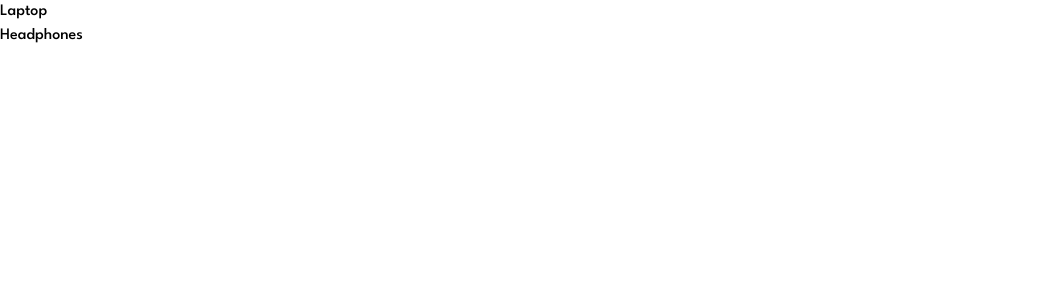
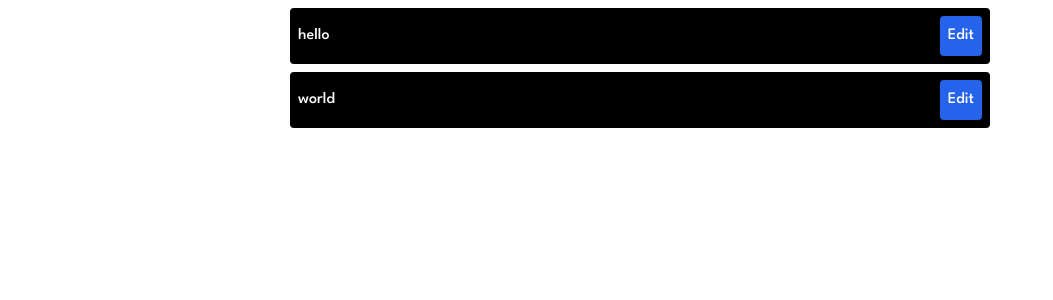
Before and after one commit to Mark-Alexis-Posadas/react-mini-practice, a React (Vite) app: page / in a window 1280 px wide. Shown: the top 300 px of the page, without its empty margins (0-1053 px from the left). Built offline with nearby package versions, Linux system fonts and the light colour scheme.

Commit message:
fix object property when updating

```diff
--- a/src/App.jsx
+++ b/src/App.jsx
@@ -1,7 +1,7 @@
-import React from "react";
-import Confirmation from "./components/DeleteItemWithConfirmation";
+import Edit from "./components/Edit/Edit";
+
 const App = () => {
-  return <Confirmation />;
+  return <Edit />;
 };
 
 export default App;
--- a/src/components/Edit/Edit.jsx
+++ b/src/components/Edit/Edit.jsx
@@ -15,7 +15,9 @@ export default function Edit() {
   const [current, setCurrent] = useState({ index: null, text: "" });
 
   const handleEdit = (index) => {
-    setCurrent({ index: index, title: currentVal[index].title });
+    console.log(index, currentVal[index].title);
+
+    setCurrent({ index: index, text: currentVal[index].title });
     setInput(currentVal[index].title);
     setEdit(true);
   };
```
